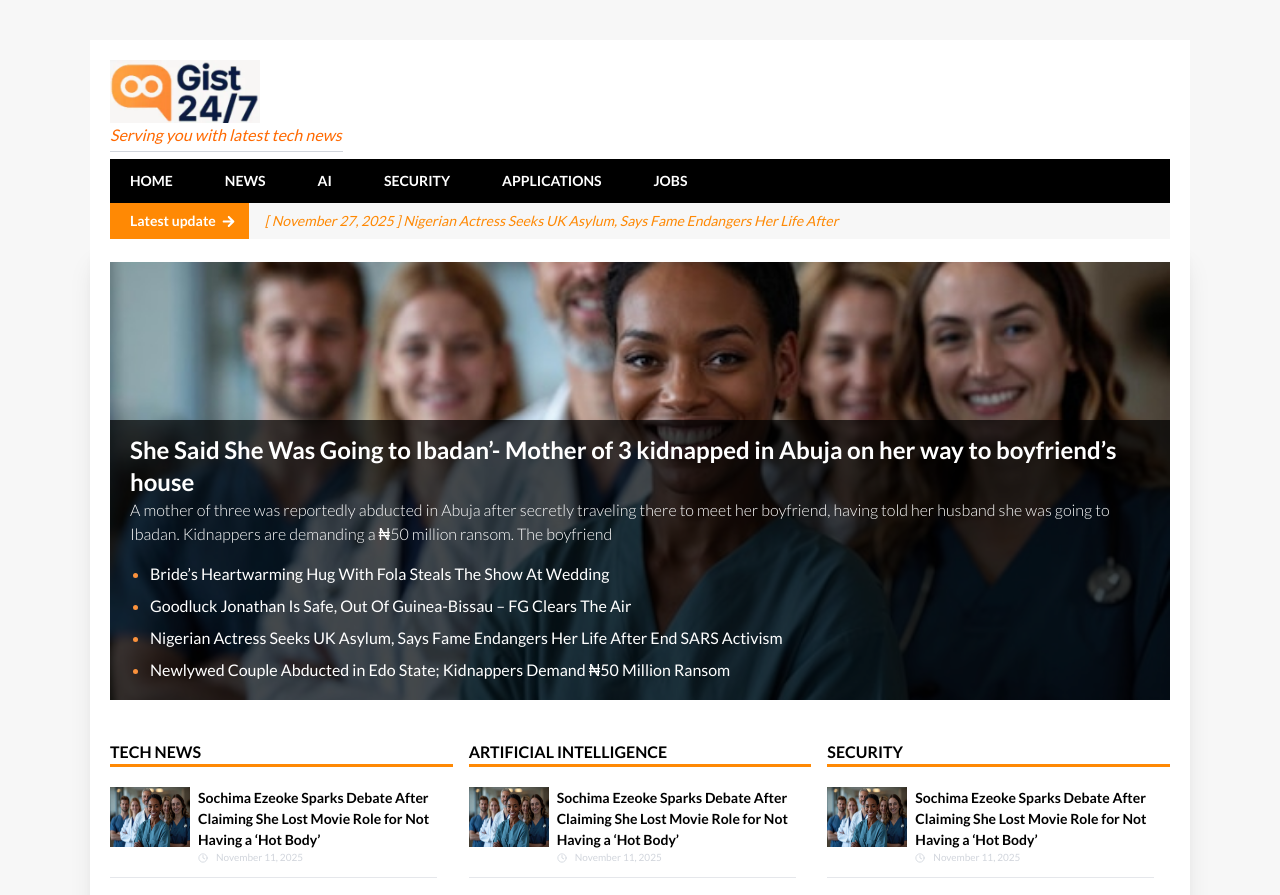
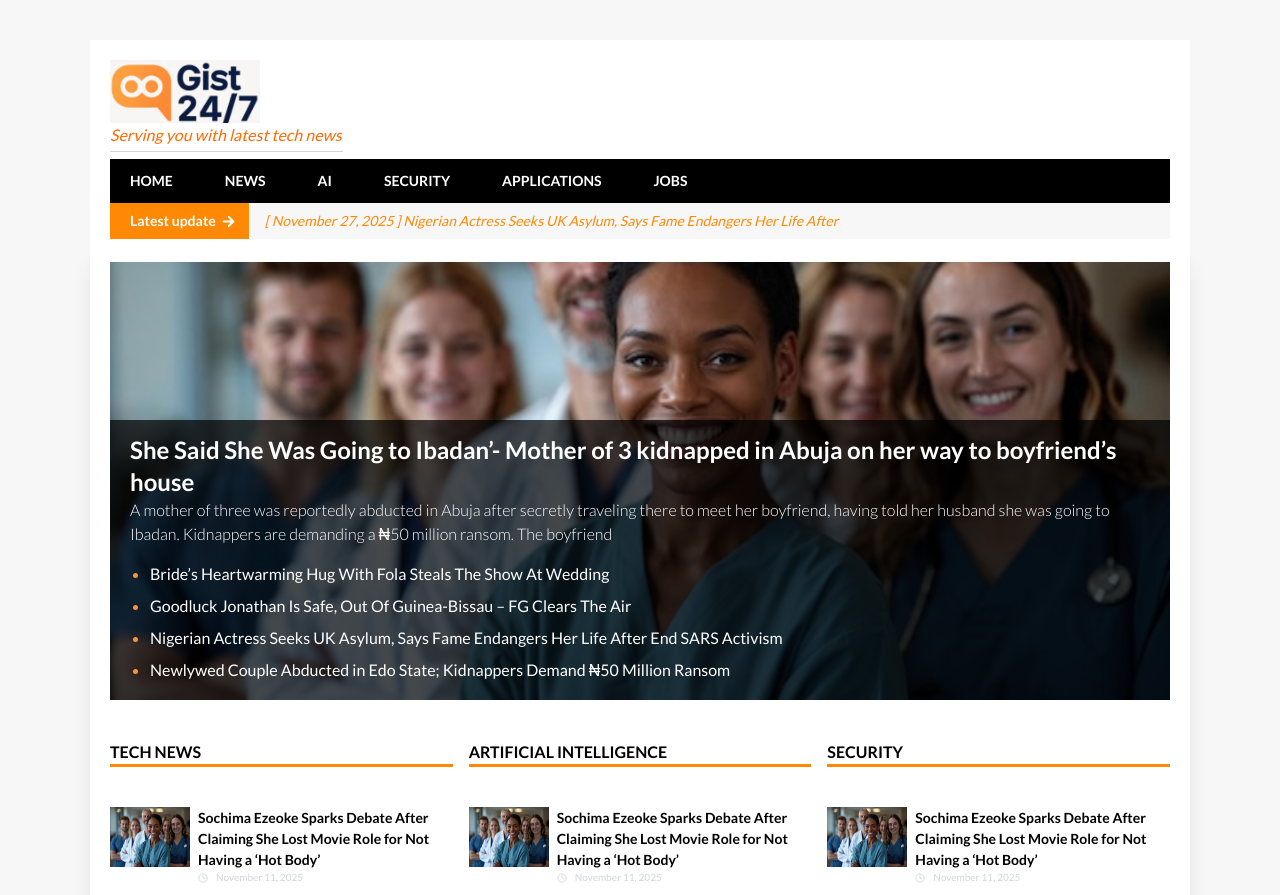
Before and after one commit to Tech041/nelblog, a Next.js app: page / in a window 1280 px wide. Shown: the top 895 px of the page. Built offline with nearby package versions, Linux system fonts and the light colour scheme.

Commit message:
edited blogcard

```diff
--- a/src/components/BlogCard.tsx
+++ b/src/components/BlogCard.tsx
@@ -4,7 +4,7 @@ import { LuClock4 } from "react-icons/lu";
 
 const BlogCard = () => {
   return (
-    <div className="w-full lg:max-w-[327px] max-h-[110px]  flex gap-2 my-5 border-b pb-3 border-b-gray-200 ">
+    <div className="w-full lg:max-w-[327px] max-h-[110px]  flex gap-2 my-10 border-b pb-3 border-b-gray-200 ">
       <div className="w-20 h-[60px]  relative">
         <Image src={"/images/hero_img.png"} fill alt="Blog thumbnail" />
       </div>
--- a/src/components/Footer.tsx
+++ b/src/components/Footer.tsx
@@ -22,7 +22,7 @@ const Footer = () => {
                       key={link.title}
                       className="uppercase text-[10px] font-light hover:bg-orange-400 hover:text-white px-5 py-3"
                     >
-                      <Link href={`/category/${link.path}`}>{link.title}</Link>
+                      <Link href={link.path}>{link.title}</Link>
                     </li>
                   ))}
                 </ul>
@@ -58,7 +58,7 @@ const Footer = () => {
                     key={link.path}
                     className="py-2 font-semibold text-white text-sm"
                   >
-                    <Link href={`/category/${link.path}`}>{link.title}</Link>
+                    <Link href={link.path}>{link.title}</Link>
                   </li>
                 ))}
               </ul>
```
